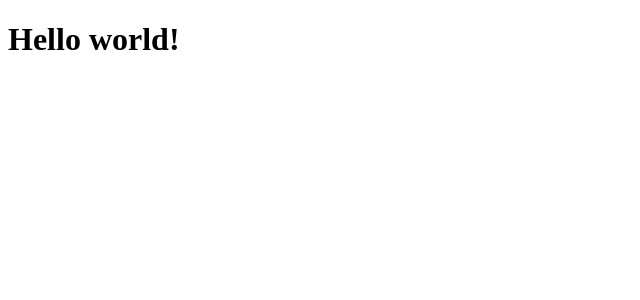
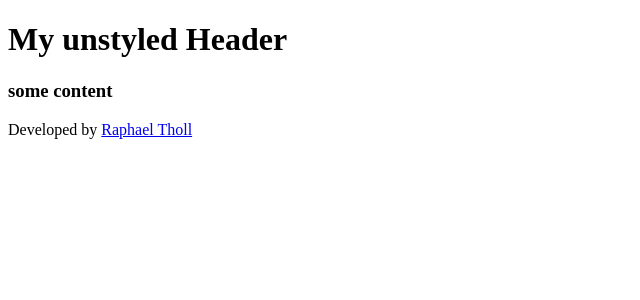
Before and after one commit to RapTho/ev-charging-calc, a Next.js app: page / in a window 1280 px wide. Shown: the top 300 px of the page, without its empty margins (0-640 px from the left). Built offline with nearby package versions, Linux system fonts and the light colour scheme.

Commit message:
basic structure

```diff
--- /dev/null
+++ b/app/_components/Footer/Footer.jsx
@@ -0,0 +1,10 @@
+import Link from "next/link";
+
+export default function Footer() {
+  return (
+    <div className="footer">
+      Developed by{" "}
+      <Link href="https://linkedin.com/in/raphael-tholl">Raphael Tholl</Link>
+    </div>
+  );
+}
--- /dev/null
+++ b/app/_components/Footer/Footer.scss
@@ -0,0 +1,6 @@
+
+.footer {
+    padding-top: $spacing-05;
+    padding-bottom: $spacing-05;
+    margin: $spacing-07 auto auto auto; // top right bottom left
+}
--- /dev/null
+++ b/app/_components/Footer/index.js
@@ -0,0 +1,2 @@
+import Footer from "./Footer";
+export default Footer;
--- a/app/_components/Header/Header.jsx
+++ b/app/_components/Header/Header.jsx
@@ -1,5 +1,5 @@
 import Link from "next/link";
 
 export default function MainHeader() {
-  return <> </>;
+  return <h1>My unstyled Header</h1>;
 }
--- a/app/layout.js
+++ b/app/layout.js
@@ -1,10 +1,7 @@
 import "./globals.scss";
 
-import Container from "react-bootstrap/Container";
-import Row from "react-bootstrap/Row";
-import Col from "react-bootstrap/Col";
-
 import Header from "./_components/Header";
+import Footer from "./_components/Footer";
 
 export const metadata = {
   title: "Create Next App",
@@ -15,16 +12,9 @@ export default function RootLayout({ children }) {
   return (
     <html lang="en">
       <body>
-        <Container>
-          <Row>
-            <Col>
-              <Header />
-            </Col>
-          </Row>
-          <Row>
-            <Col>{children}</Col>
-          </Row>
-        </Container>
+        <Header />
+        {children}
+        <Footer />
       </body>
     </html>
   );
--- a/app/page.js
+++ b/app/page.js
@@ -1,7 +1,7 @@
 export default function Home() {
   return (
     <main>
-      <h1>Hello world!</h1>
+      <h3>some content</h3>
     </main>
   );
 }
```
Also changed, not shown: app/_components/Header/Header.scss (deleted, +0 -9 lines).
